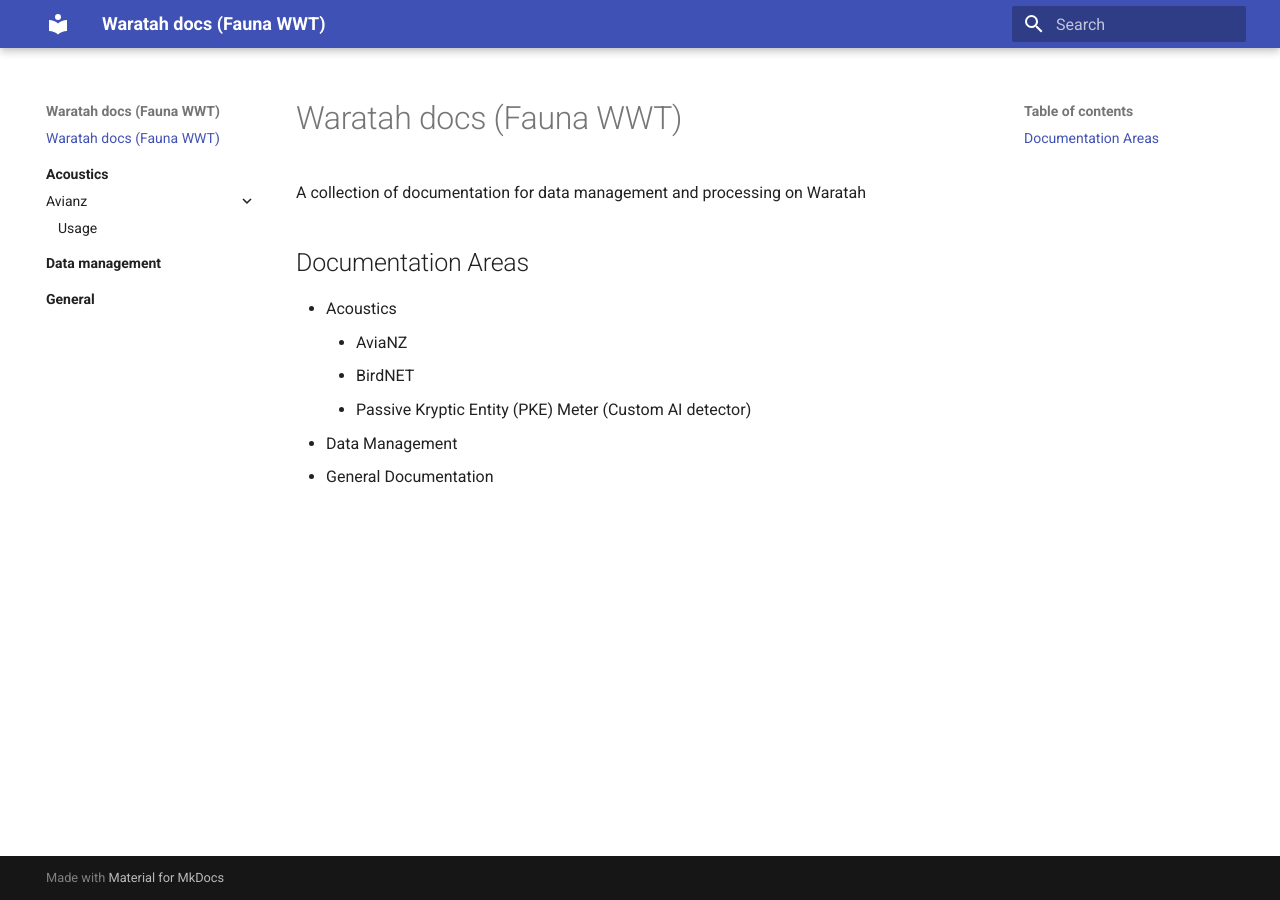
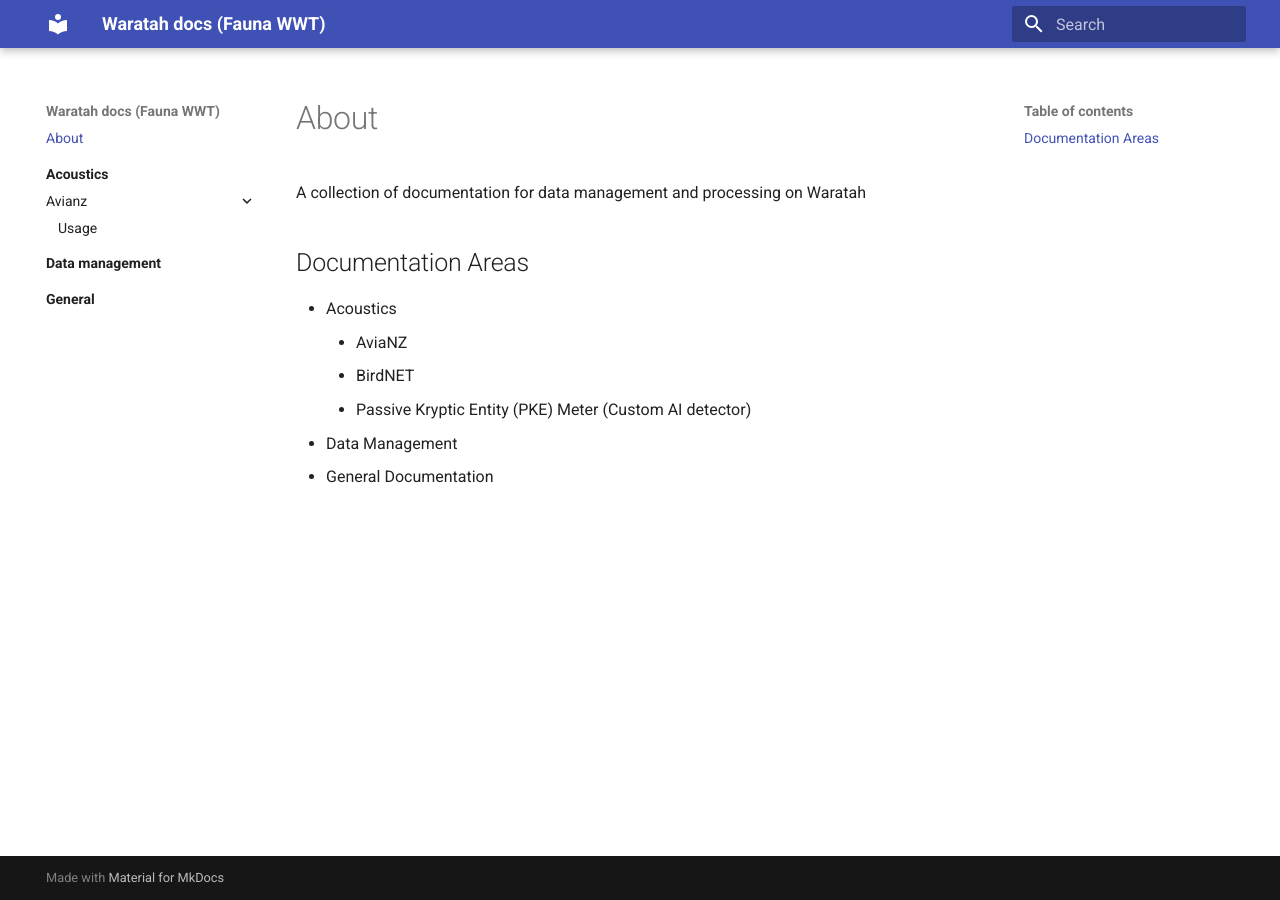
Before and after one commit to cdhasselerharm/waratah-docs, an MkDocs documentation site: the page built from docs/index.md, in a window 1280 px wide. Built offline with MkDocs 1.6.1 and Material for MkDocs 9.7.7, drawn with Linux system fonts in a browser that asks for light colours.

Commit message:
Automated documentation update

```diff
--- a/docs/index.md
+++ b/docs/index.md
@@ -1,4 +1,4 @@
-# Waratah docs (Fauna WWT)
+# About
 
 A collection of documentation for data management and processing on Waratah
 
```
